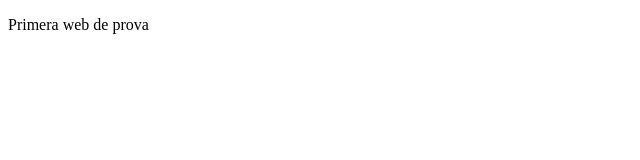
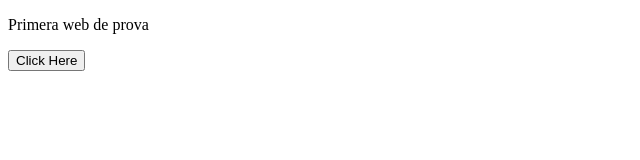
Before and after one commit to u1973239/davidcordoba_individual, a plain HTML site: page index.html in a window 1280 px wide. Shown: the whole page, without its empty margins (0-640 px from the left). Drawn offline with Linux system fonts and the light colour scheme.

Commit message:
Update index.html

```diff
--- a/index.html
+++ b/index.html
@@ -5,5 +5,9 @@
 	</head>
 	<body>
 		<p>Primera web de prova</p>
+		<button
+		onclick="window.location.href = 'https://ide.geeksforgeeks.org';">
+			Click Here
+		</button>
 	</body>
 </html>
```
